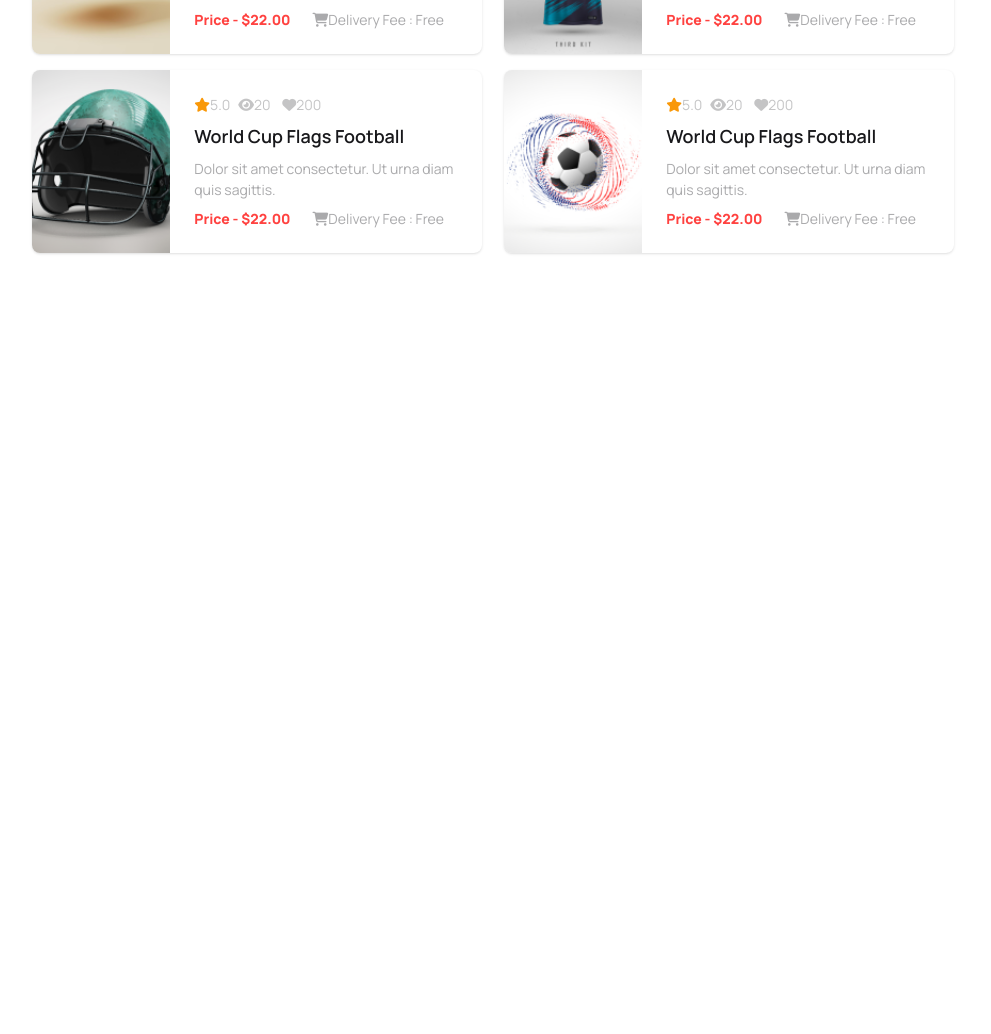
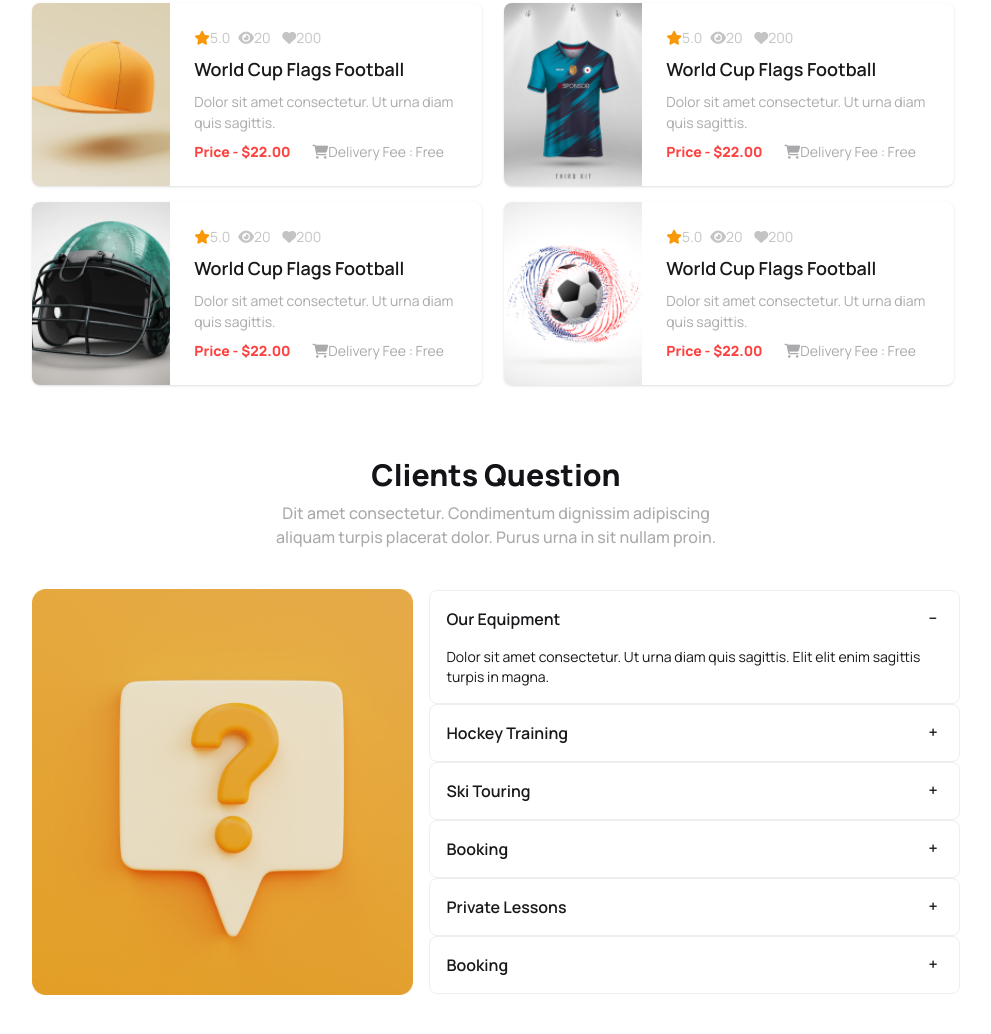
Before and after one commit to dmmalek/hockeys-landing-page, a plain HTML site: page index.html in a window 1280 px wide. Shown: the part 2268-3302 px from the top of the page, without its empty margins (144-1135 px from the left). Before the commit the page ends 2577 px from the top, so only its background shows below. Drawn offline with nearby package versions, Linux system fonts and the light colour scheme.

Commit message:
designed Clients Question section

```diff
--- a/index.html
+++ b/index.html
@@ -299,7 +299,7 @@
         </section>
         <!-- Our New Products  -->
         <section class="p-4 lg:w-3/4 mx-auto mb-10">
-          <div class="text-center mb-10 hidden">
+          <div class="text-center mb-10">
             <h2 class="text-[#131318] text-3xl font-extrabold mb-2">
               Program Sections
             </h2>
@@ -496,6 +496,87 @@
             </div>
           </div>
         </section>
+        <!-- Clients Question  -->
+        <section class="p-4 lg:w-3/4 mx-auto mb-10">
+          <div class="text-center mb-10">
+            <h2 class="text-[#131318] text-3xl font-extrabold mb-2">
+              Clients Question
+            </h2>
+            <p
+              class="text-[#13131899]/60 font-medium text-center md:w-2/4 mx-auto"
+            >
+              Dit amet consectetur. Condimentum dignissim adipiscing aliquam
+              turpis placerat dolor. Purus urna in sit nullam proin.
+            </p>
+          </div>
+          <div class="flex justify-between items-center gap-4">
+            <div>
+              <img src="./Images/11.png" alt="Question image" />
+            </div>
+            <div>
+              <div
+                class="collapse collapse-plus bg-base-100 border border-base-300"
+              >
+                <input type="radio" name="my-accordion-3" checked="checked" />
+                <div class="collapse-title font-semibold">Our Equipment</div>
+                <div class="collapse-content text-sm">
+                  Dolor sit amet consectetur. Ut urna diam quis sagittis. Elit
+                  elit enim sagittis turpis in magna.
+                </div>
+              </div>
+              <div
+                class="collapse collapse-plus bg-base-100 border border-base-300"
+              >
+                <input type="radio" name="my-accordion-3" />
+                <div class="collapse-title font-semibold">Hockey Training</div>
+                <div class="collapse-content text-sm">
+                  Dolor sit amet consectetur. Ut urna diam quis sagittis. Elit
+                  elit enim sagittis turpis in magna.
+                </div>
+              </div>
+              <div
+                class="collapse collapse-plus bg-base-100 border border-base-300"
+              >
+                <input type="radio" name="my-accordion-3" />
+                <div class="collapse-title font-semibold">Ski Touring</div>
+                <div class="collapse-content text-sm">
+                  Dolor sit amet consectetur. Ut urna diam quis sagittis. Elit
+                  elit enim sagittis turpis in magna.
+                </div>
+              </div>
+              <div
+                class="collapse collapse-plus bg-base-100 border border-base-300"
+              >
+                <input type="radio" name="my-accordion-3" />
+                <div class="collapse-title font-semibold">Booking</div>
+                <div class="collapse-content text-sm">
+                  Dolor sit amet consectetur. Ut urna diam quis sagittis. Elit
+                  elit enim sagittis turpis in magna.
+                </div>
+              </div>
+              <div
+                class="collapse collapse-plus bg-base-100 border border-base-300"
+              >
+                <input type="radio" name="my-accordion-3" />
+                <div class="collapse-title font-semibold">Private Lessons</div>
+                <div class="collapse-content text-sm">
+                  Dolor sit amet consectetur. Ut urna diam quis sagittis. Elit
+                  elit enim sagittis turpis in magna.
+                </div>
+              </div>
+              <div
+                class="collapse collapse-plus bg-base-100 border border-base-300"
+              >
+                <input type="radio" name="my-accordion-3" />
+                <div class="collapse-title font-semibold">Booking</div>
+                <div class="collapse-content text-sm">
+                  Dolor sit amet consectetur. Ut urna diam quis sagittis. Elit
+                  elit enim sagittis turpis in magna.
+                </div>
+              </div>
+            </div>
+          </div>
+        </section>
       </main>
     </main>
     <footer></footer>
```
